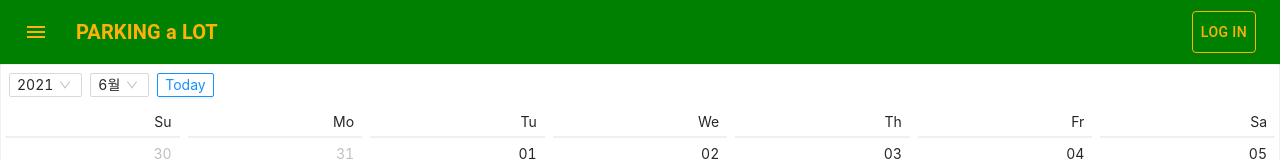
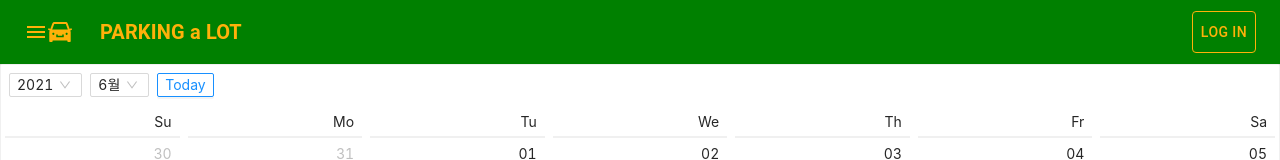
Before and after one commit to dakomm/parking-a-lot, a React (Create React App) app: page / in a window 1280 px wide. Shown: the top 160 px of the page. Built offline with nearby package versions, Linux system fonts and the light colour scheme.

Commit message:
car icon 추가

```diff
--- a/src/App.js
+++ b/src/App.js
@@ -1,5 +1,4 @@
 import React, { Component, useEffect, useState } from "react";
-import ClippedAppBar from "./components/ClippedAppBar";
 import TopAppBar from "./components/TopAppBar";
 import Main from "./components/main";
 
--- a/src/components/TopAppBar.js
+++ b/src/components/TopAppBar.js
@@ -4,7 +4,7 @@ import { AppBar, Toolbar, Typography, Button, IconButton, } from '@material-ui/c
 import MenuIcon from '@material-ui/icons/Menu';
 import { green } from '@material-ui/core/colors';
 import { Modal, Input, Alert, Divider, Space, Select, Col, Row, message} from 'antd';
-import { UserOutlined, EyeInvisibleOutlined } from '@ant-design/icons';
+import { UserOutlined, CarFilled, EyeInvisibleOutlined } from '@ant-design/icons';
 
 const useStyles = makeStyles((theme) => ({
   root: {
@@ -67,7 +67,7 @@ const TopAppBar = () => {
       <AppBar position="static" className={classes.AppBar}>
         <Toolbar >
           <IconButton edge="start" className={classes.menuButton} color="inherit" aria-label="menu">
-            <MenuIcon />
+            <MenuIcon /><CarFilled />
           </IconButton>
           <Typography variant="h6" className={classes.title}>
           PARKING a LOT
@@ -89,7 +89,7 @@ const TopAppBar = () => {
           ]}
       >
         <Space direction="vertical"><br/>
-          <Input placeholder="이름" onChange={onNameChange}prefix={<UserOutlined/>} allowClear/>
+          <Input placeholder="이름" onChange={onNameChange} prefix={<UserOutlined/>} allowClear/>
           <Input.Password placeholder="사번" onChange={onIDChange} onPressEnter={()=>{modalLogInButton()}} prefix={<UserOutlined/>} allowClear/>
         </Space>
       </Modal>
```
